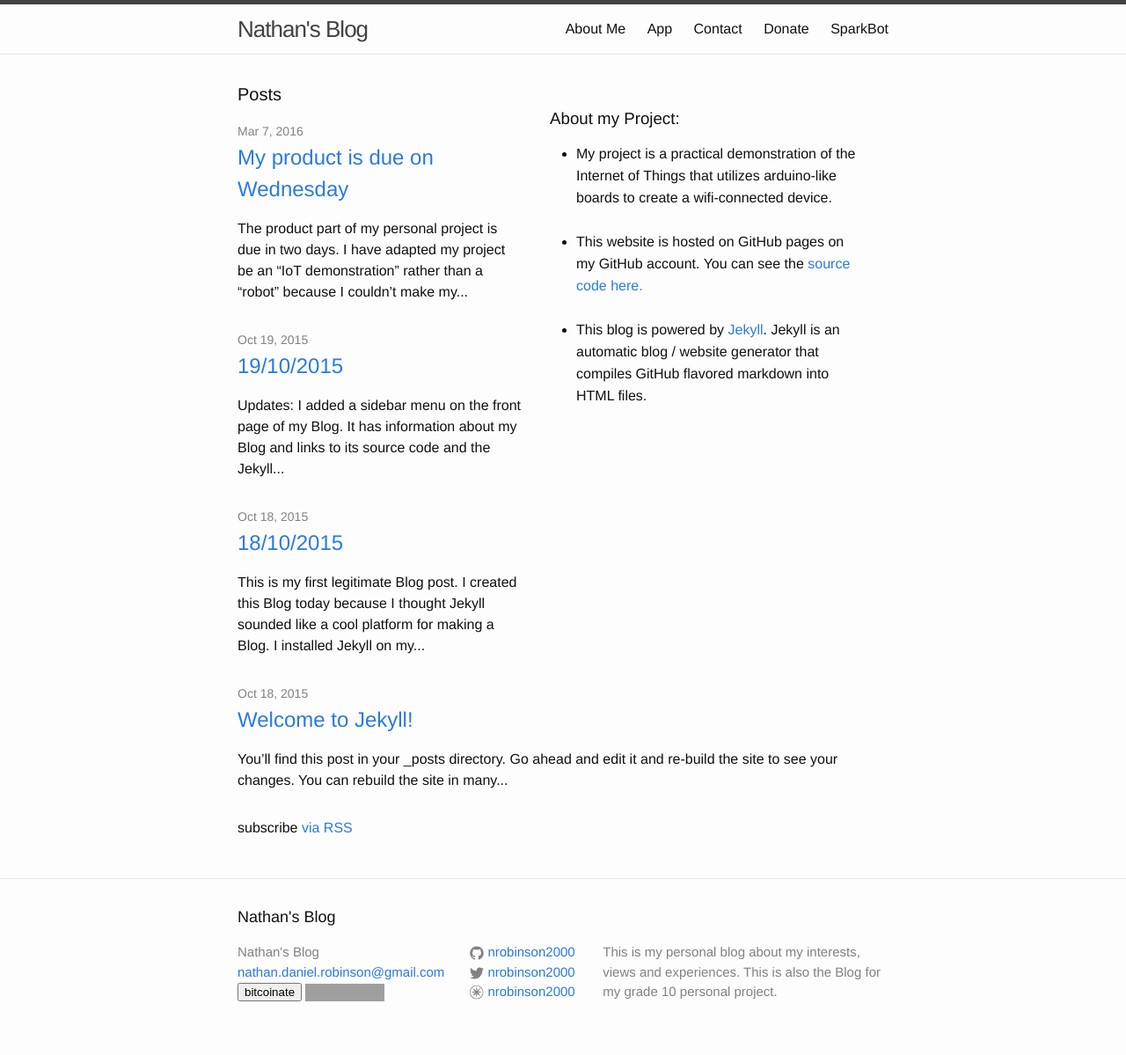
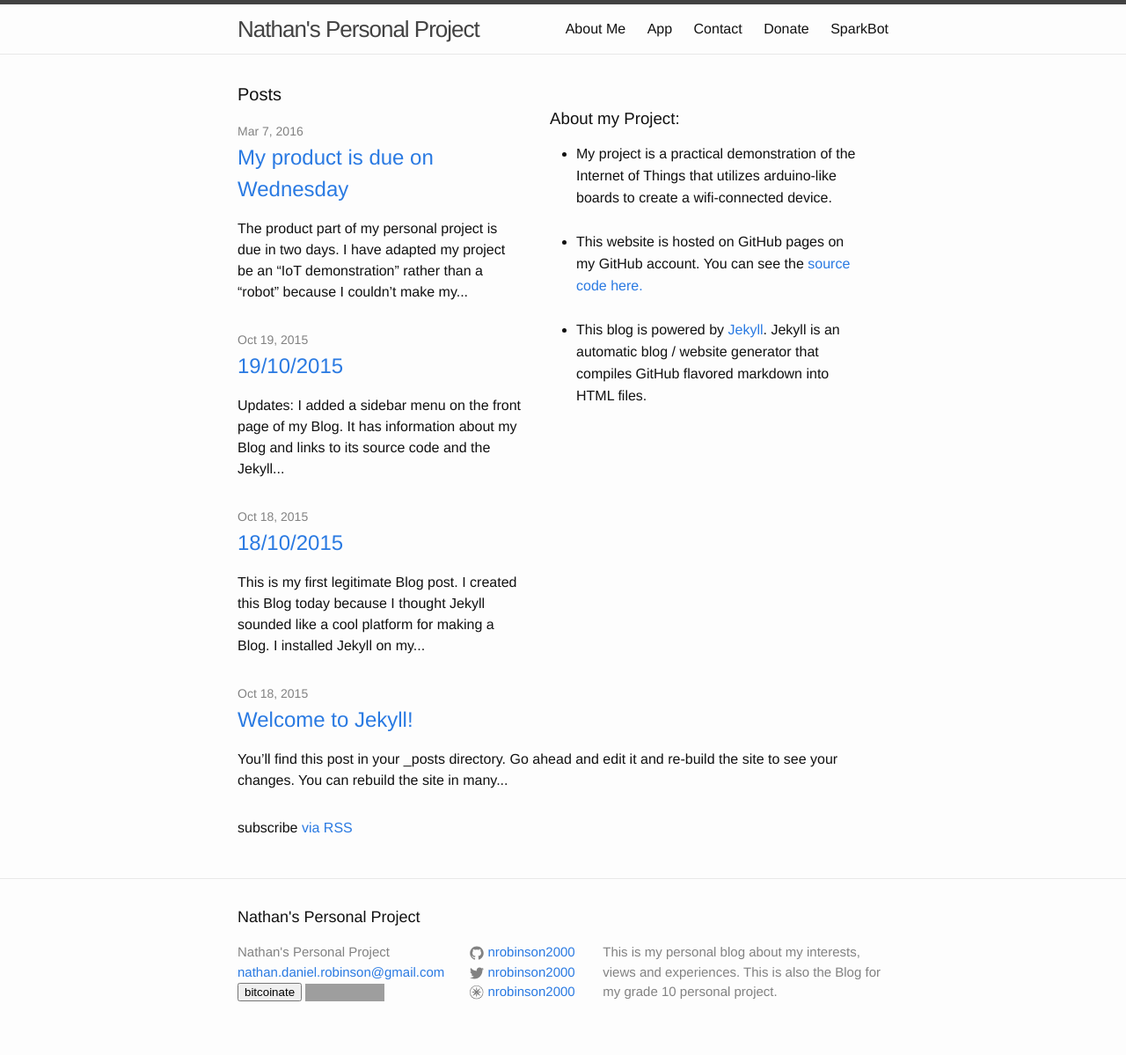
Before and after one commit to nrobinson2000/blog, a Jekyll site: the page built from index.html, in a window 1280 px wide. Shown: the whole page at 88% size. Built offline with Jekyll 4.4.1, drawn with Linux system fonts in a browser that asks for light colours; Markdown is read by kramdown in place of the engine named in the settings; grey boxes are pictures that could not be loaded.

Commit message:
at 08:31 of 08-03-2016

```diff
--- a/_config.yml
+++ b/_config.yml
@@ -1,5 +1,5 @@
 # Site settings
-title: Nathan's Blog
+title: Nathan's Personal Project
 email: nathan.daniel.robinson@gmail.com
 description: > # this means to ignore newlines until "baseurl:"
   This is my personal blog about my interests, views and experiences.  This is also the
```
